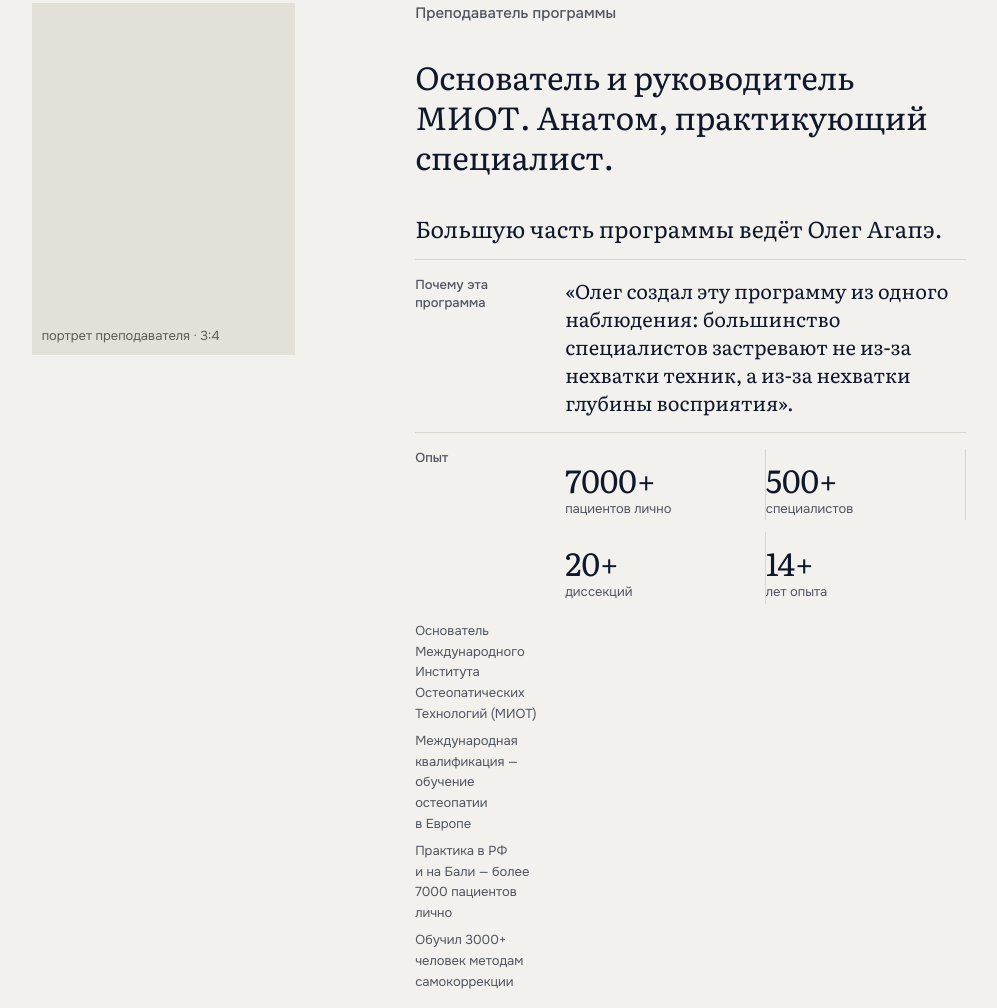
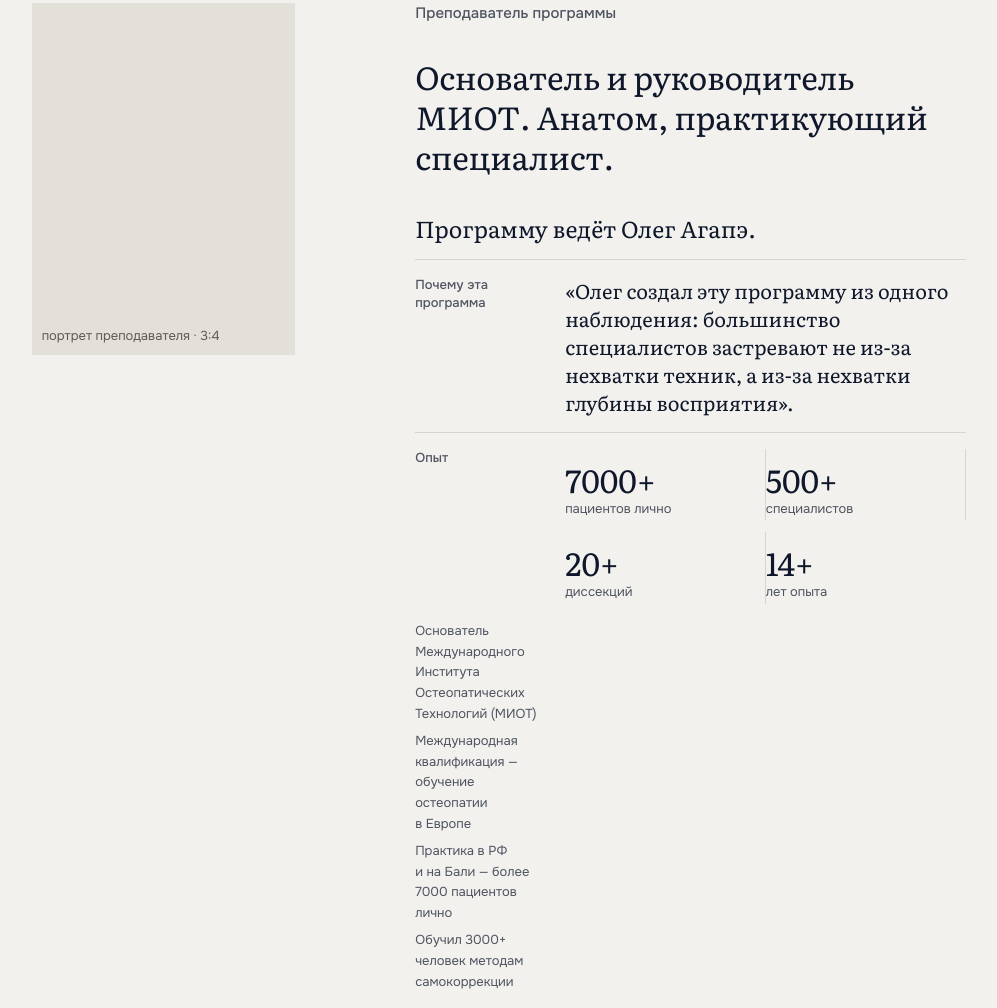
Before and after one commit to Christina25031995/tinadigital.ru, a plain HTML site: page p/miot-11c960a6/biodinamika.html in a window 1280 px wide. Shown: the part 9159-10167 px from the top of the page, without its empty margins (141-1138 px from the left). Drawn offline with Linux system fonts and the light colour scheme.

Commit message:
МИОТ прототип: «Программу ведёт Олег Агапэ»
Co-Authored-By: Claude Opus 5.5 <noreply@anthropic.com>

```diff
--- a/p/miot-11c960a6/biodinamika.html
+++ b/p/miot-11c960a6/biodinamika.html
@@ -93,7 +93,7 @@
 <span class="vn" aria-hidden="true">Олег Агапэ</span>
 <h2 class="lbl lb" data-n="‹08›">Преподаватель программы</h2>
 <p class="role"><span class="sr-only">Олег Агапэ. </span>Основатель и руководитель МИОТ. Анатом, практикующий специалист.</p>
-<div class="td"><p class="tq">Большую часть программы ведёт Олег Агапэ.</p><div class="t3"><span class="lbl">Почему эта программа</span><p>«Олег создал эту программу из одного наблюдения: большинство специалистов застревают не из-за нехватки техник, а из-за нехватки глубины восприятия».</p></div><div class="t3"><span class="lbl">Опыт</span><div class="stats"><div><b>7000+</b><span>пациентов лично</span></div><div><b>500+</b><span>специалистов</span></div><div><b>20+</b><span>диссекций</span></div><div><b>14+</b><span>лет опыта</span></div></div><ul class="reg"><li>Основатель Международного Института Остеопатических Технологий (МИОТ)</li><li>Международная квалификация — обучение остеопатии в Европе</li><li>Практика в РФ и на Бали — более 7000 пациентов лично</li><li>Обучил 3000+ человек методам самокоррекции</li></ul></div><div class="t3"><span class="lbl">Что передаёт</span><p class="tq">«Я создаю мост между традиционной медициной и рынком помогающих практик — даю врачебную глубину в прикладной и понятной форме»</p></div></div>
+<div class="td"><p class="tq">Программу ведёт Олег Агапэ.</p><div class="t3"><span class="lbl">Почему эта программа</span><p>«Олег создал эту программу из одного наблюдения: большинство специалистов застревают не из-за нехватки техник, а из-за нехватки глубины восприятия».</p></div><div class="t3"><span class="lbl">Опыт</span><div class="stats"><div><b>7000+</b><span>пациентов лично</span></div><div><b>500+</b><span>специалистов</span></div><div><b>20+</b><span>диссекций</span></div><div><b>14+</b><span>лет опыта</span></div></div><ul class="reg"><li>Основатель Международного Института Остеопатических Технологий (МИОТ)</li><li>Международная квалификация — обучение остеопатии в Европе</li><li>Практика в РФ и на Бали — более 7000 пациентов лично</li><li>Обучил 3000+ человек методам самокоррекции</li></ul></div><div class="t3"><span class="lbl">Что передаёт</span><p class="tq">«Я создаю мост между традиционной медициной и рынком помогающих практик — даю врачебную глубину в прикладной и понятной форме»</p></div></div>
 <div class="qs">
 
 <p style="margin-top:22px"><a class="lnk" href="ob-institute.html">Об институте и преподавателях →</a></p></div>
```
